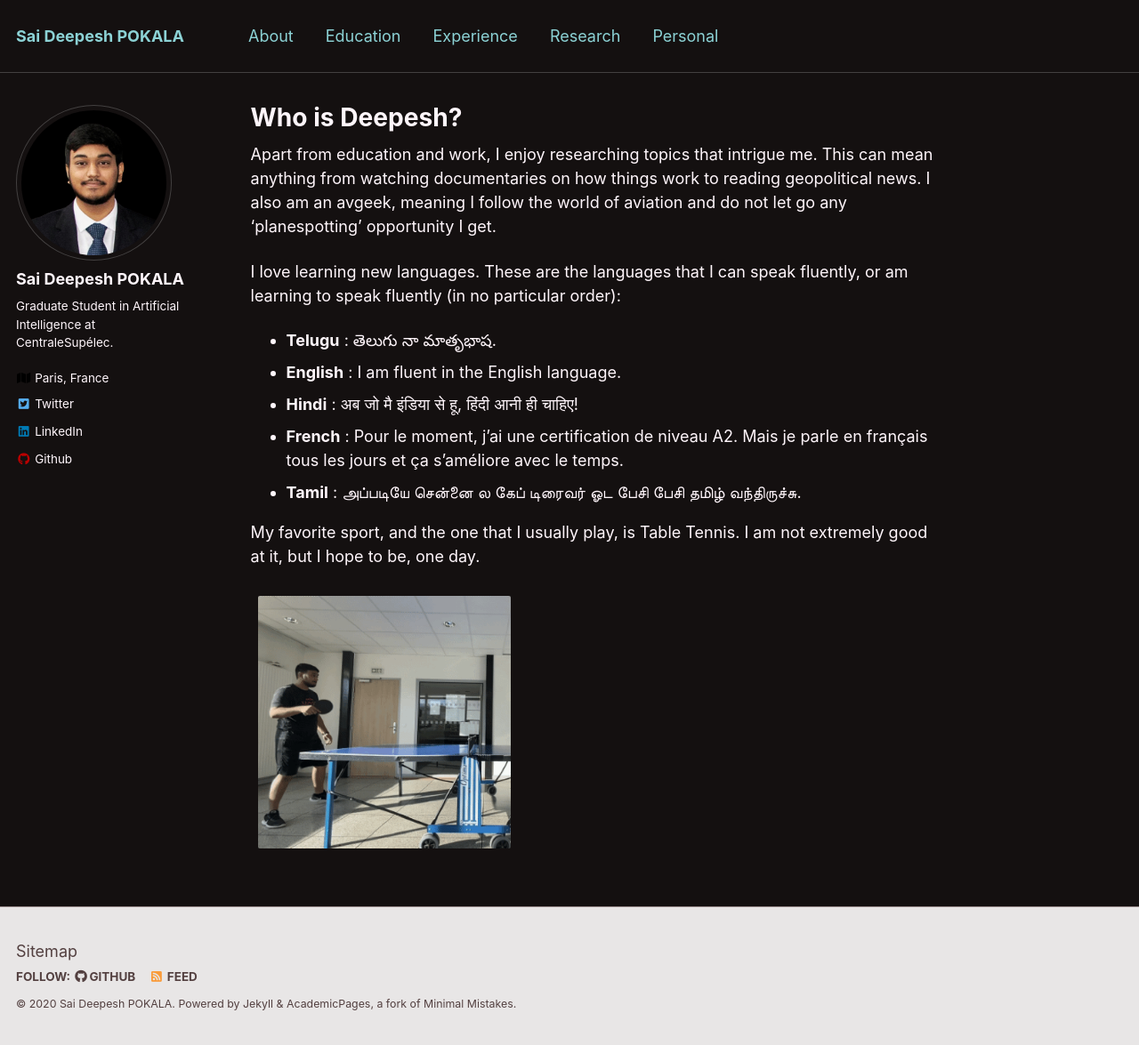
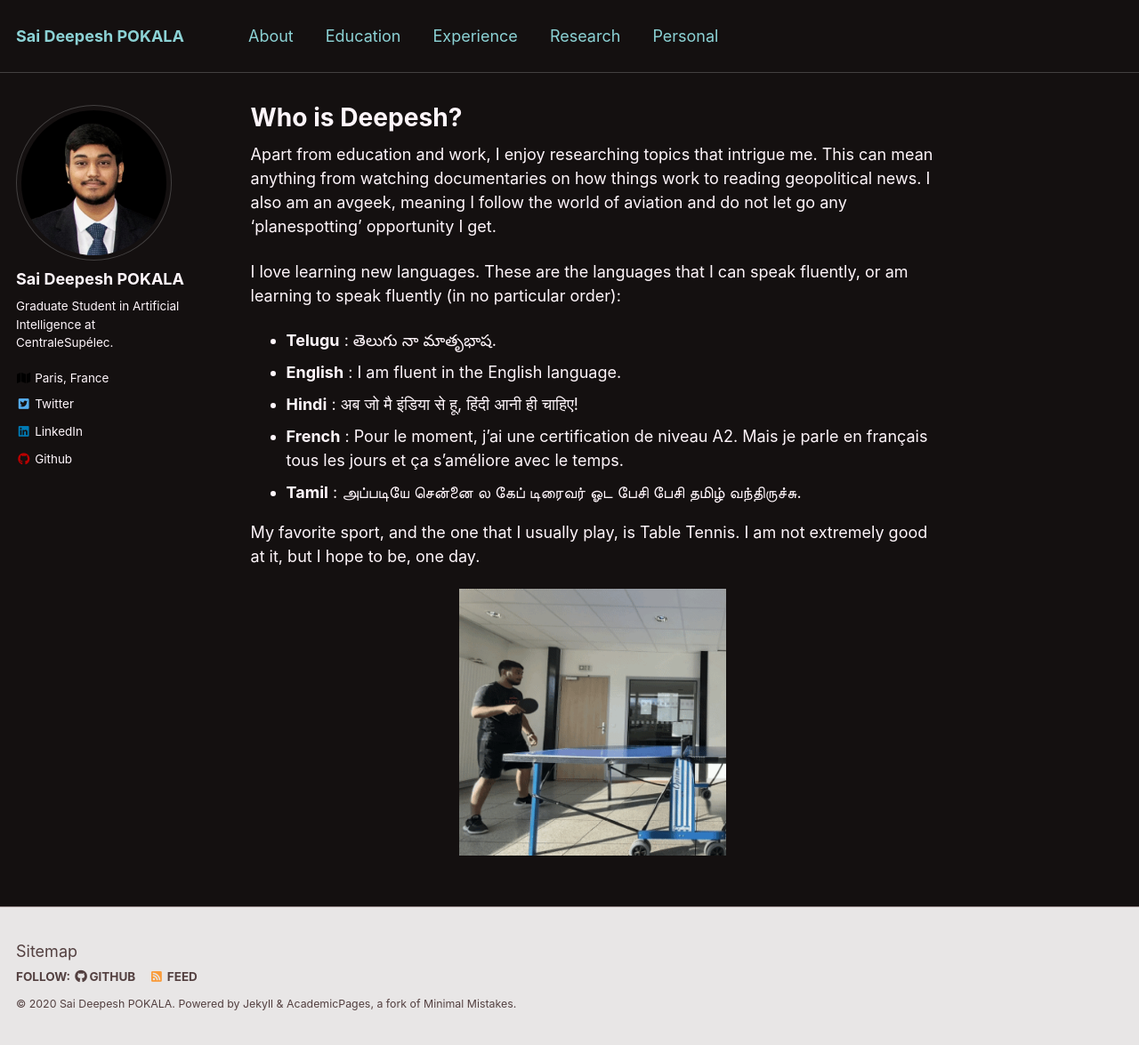
Before and after one commit to saideepesh/saideepesh.github.io, a Jekyll site: the page built from _pages/personal.md, in a window 1280 px wide and 1175 px high. Shown: the whole window at 89% size. Built offline with Jekyll 4.4.1, drawn with Linux system fonts in a browser that asks for light colours.

Commit message:
updated personal.md

```diff
--- a/_pages/personal.md
+++ b/_pages/personal.md
@@ -17,4 +17,8 @@ I love learning new languages. These are the languages that I can speak fluently
 
 My favorite sport, and the one that I usually play, is Table Tennis. I am not extremely good at it, but I hope to be, one day.
 
-<img align="justify" src="https://saideepesh.github.io/files/TT.gif?raw=true" alt="Photo" style="width: 300px; border-radius: 10px; padding: 8px 8px 8px 8px"/>
+<!-- img align="justify" src="https://saideepesh.github.io/files/TT.gif?raw=true" alt="Photo" style="width: 300px; border-radius: 10px; padding: 8px 8px 8px 8px"/> -->
+
+<p align="center">
+  <img width="300" height="300" src="https://saideepesh.github.io/files/TT.gif?raw=true">
+</p>
```
